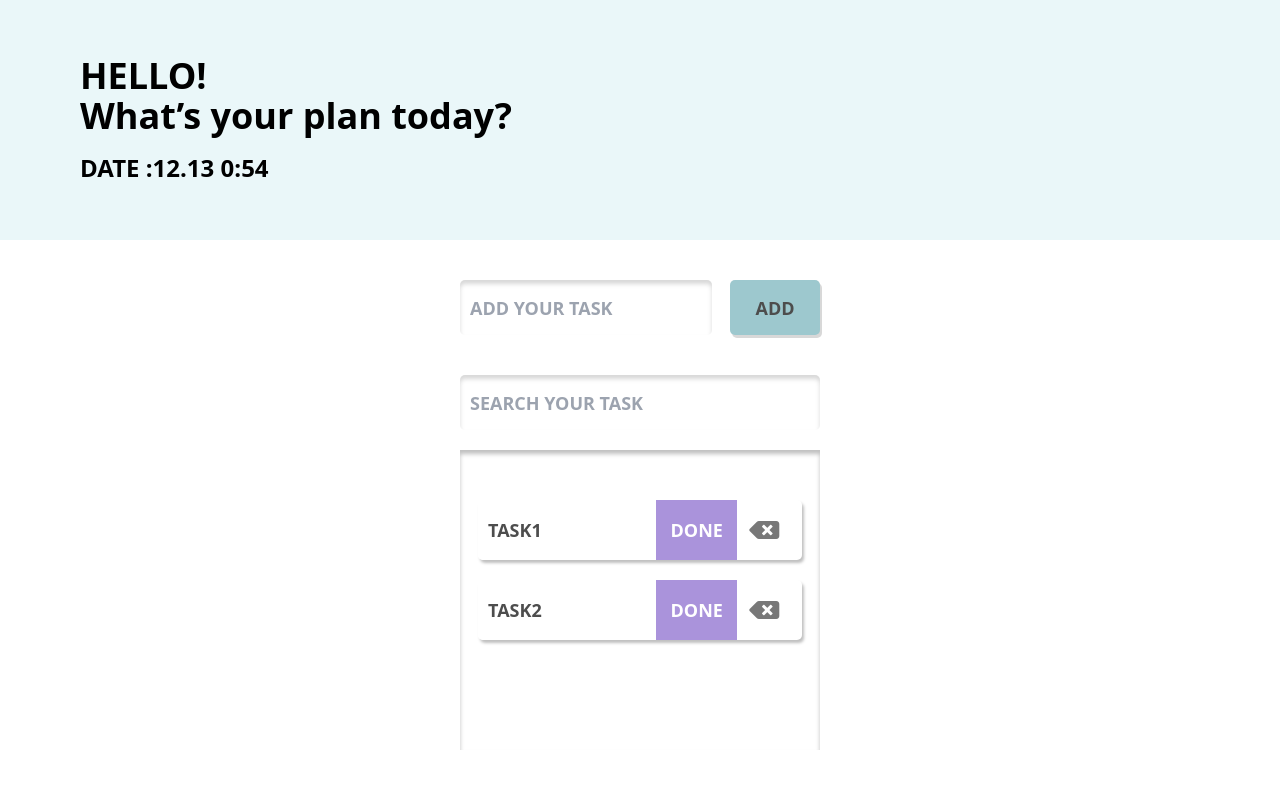
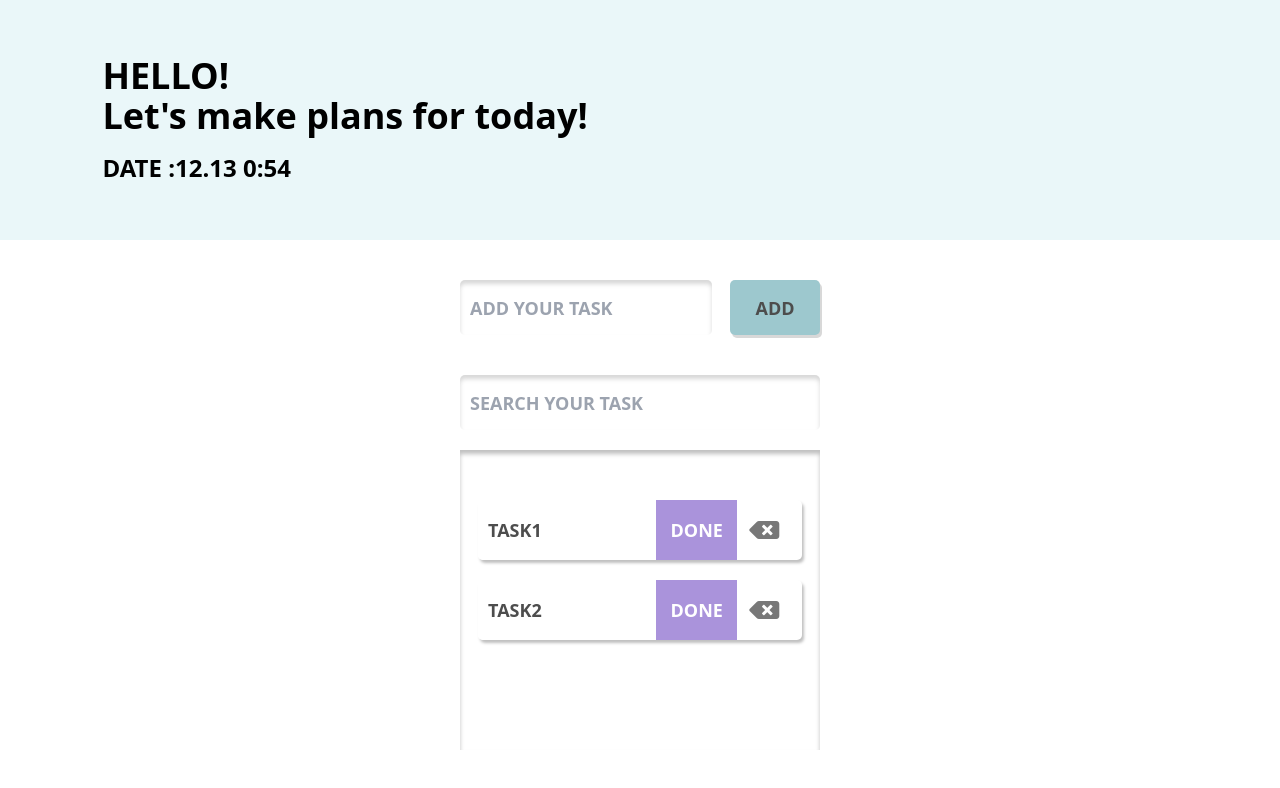
Before and after one commit to nao-uru/React-todo2, a React (Create React App) app: page / in a window 1280 px wide. Shown: the top 788 px of the page. Built offline with nearby package versions, Linux system fonts and the light colour scheme.

Commit message:
Headerメッセージをランダムに変更

```diff
--- a/src/components/Header.jsx
+++ b/src/components/Header.jsx
@@ -1,25 +1,13 @@
 import { HeaderBack } from "../css/other"
+import { HeaderTime } from "./header-component/Headertime"
+import { HeaderMessage } from "./header-component/HeaderMessage"
 
 export const Header = () => {
-
-  const getTime = () => {
-    let today = new Date();
-    let minute = today.getMinutes()
-    let hour = today.getHours();
-    let date = today.getDate();
-    let month = today.getMonth()+1;
-    var minuteWithZero = ( '000' + minute ).slice( -2 );
-
-    return `${month}.${date}   ${hour}:${minuteWithZero}`
-  }
-
   return (
     <HeaderBack className="md:h-60 h-40 font-bold font-sans">
-      <h1 className="sm:text-4xl md:ml-20 ml-2 text-2xl">
-        HELLO!<br/>
-        What’s your plan today?
-        <p className="sm:text-2xl text-xl mt-2 sm:mt-4">DATE  :{getTime()}</p>
-      </h1>
+      <h1 className="sm:text-4xl text-2xl">HELLO!</h1>
+      <HeaderMessage/>
+      <p className="sm:text-2xl text-xl mt-2 sm:mt-4">DATE  :{HeaderTime()}</p>
     </HeaderBack>
   )
 }
--- /dev/null
+++ b/src/components/header-component/HeaderMessage.jsx
@@ -0,0 +1,19 @@
+export const HeaderMessage = () => {
+  const messages = [
+    'What\'s your plan for today?',
+    'How are you?',
+    'What\'s UP?',
+    'How are you feeling today?',
+    'Let\'s make plans for today!',
+  ];
+
+  const max = messages.length;
+
+  const randomMessage =  Math.floor(Math.random()*(max))
+
+  console.log(messages[randomMessage]);
+
+  return (
+    <h1 className="sm:text-4xl text-2xl">{messages[randomMessage]}</h1>
+  )
+}
--- /dev/null
+++ b/src/components/header-component/Headertime.jsx
@@ -0,0 +1,11 @@
+
+export const HeaderTime = () => {
+  let today = new Date();
+  let minute = today.getMinutes()
+  let hour = today.getHours();
+  let date = today.getDate();
+  let month = today.getMonth()+1;
+  var minuteWithZero = ( '000' + minute ).slice( -2 );
+
+  return `${month}.${date}   ${hour}:${minuteWithZero}`
+}
--- a/src/css/other.jsx
+++ b/src/css/other.jsx
@@ -2,9 +2,12 @@ import styled from "styled-components";
 
 export const HeaderBack= styled.div`
  width: 100%;
+ padding-left: 8%;
  background-color: #EAF7F9;
  display: flex;
- align-items:center;
+ flex-direction: column;
+ align-items: flex-start;
+ justify-content:center;
 `
 export const Container = styled.div`
  margin: 0 auto;
```
